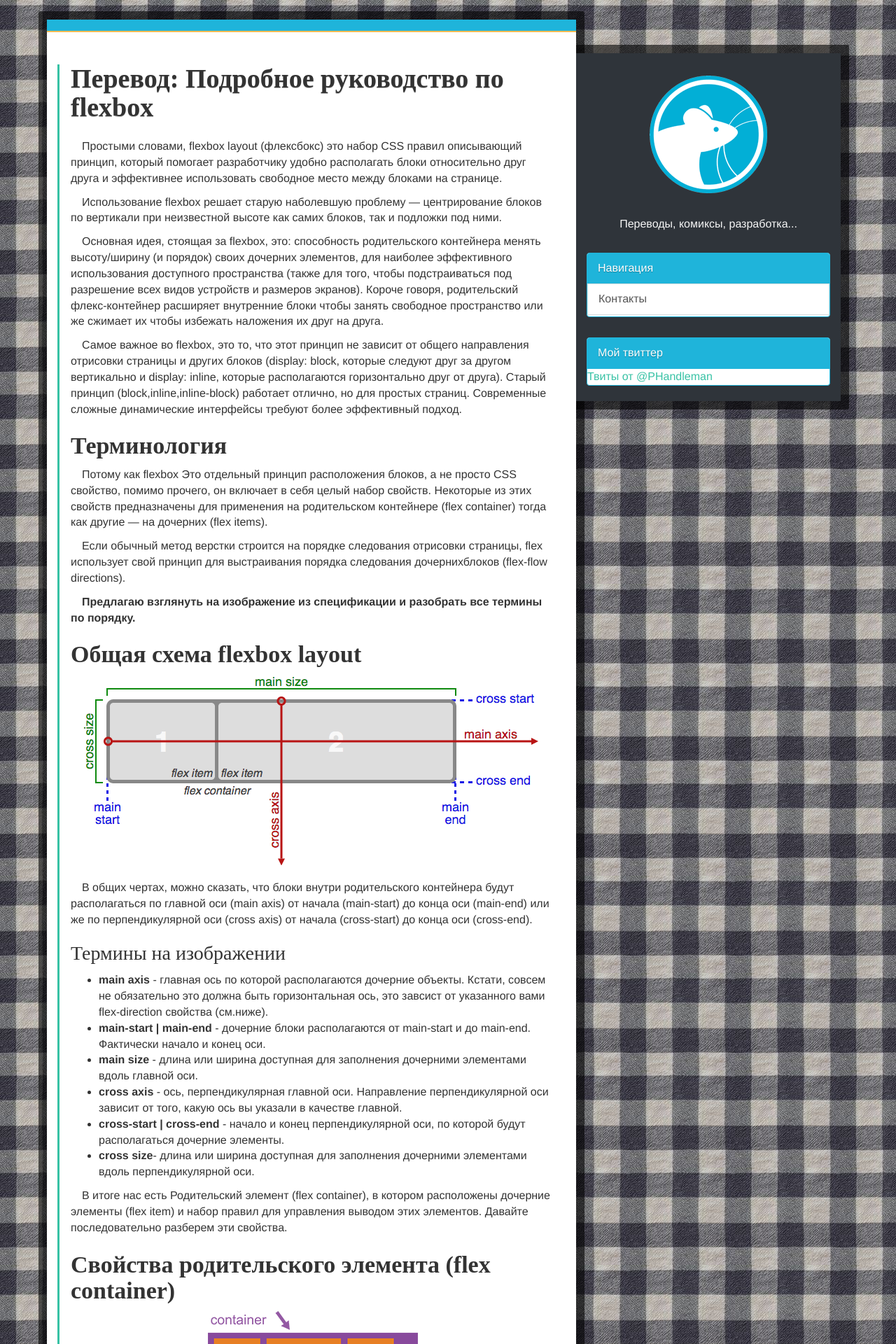
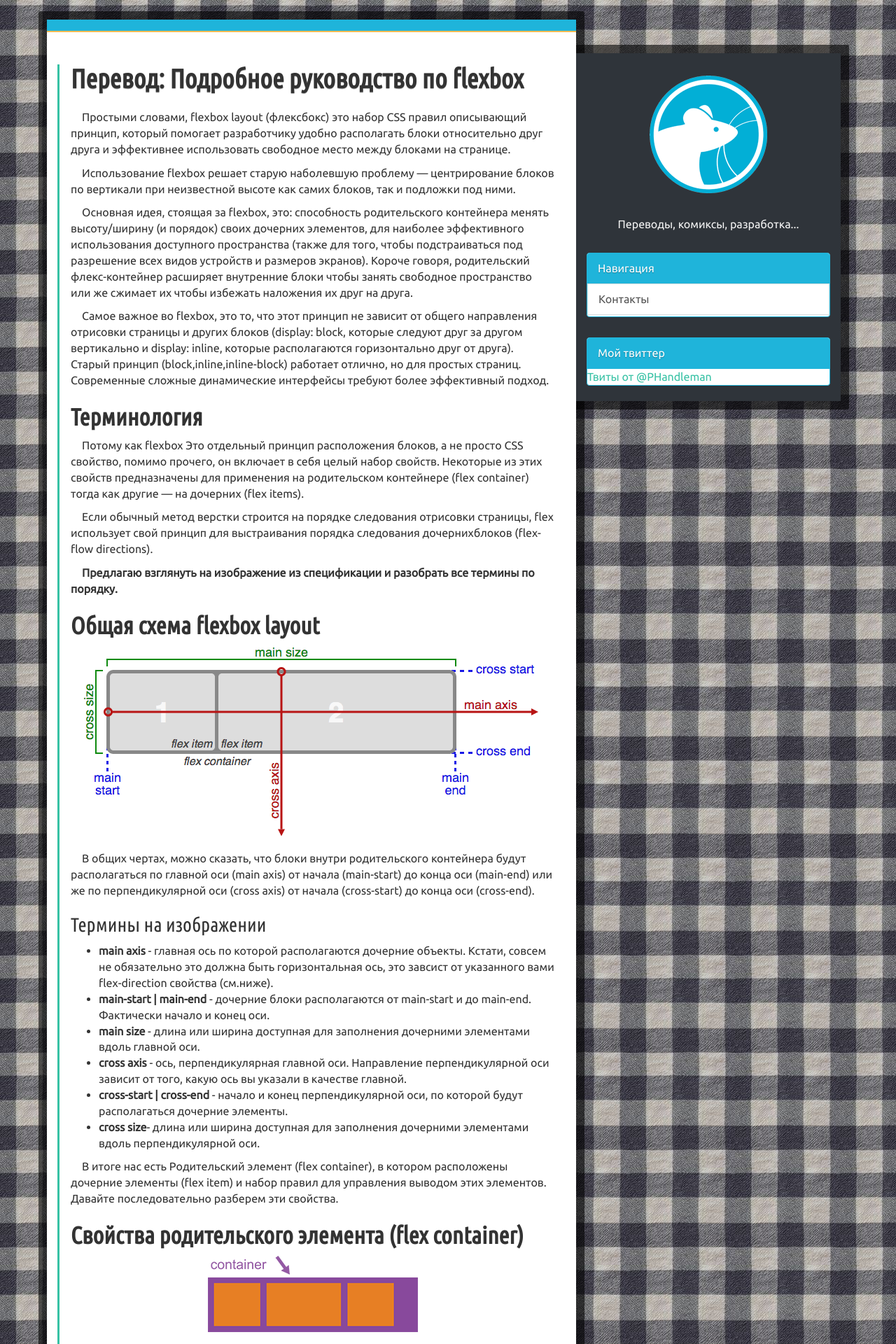
Before and after one commit to handleman/handleman.github.source, a Jekyll site: the page built from _posts/2015-09-05-podrobnoe-rukovodstvo-po-flexbox.markdown, in a window 1280 px wide. Shown: the top 1920 px of the page at 70% size. Built offline with Jekyll 4.4.1, drawn with Linux system fonts in a browser that asks for light colours; some web fonts are replaced; comment, search, counter and statistics services are not loaded.

Commit message:
proper fonts

```diff
--- a/_layouts/default.html
+++ b/_layouts/default.html
@@ -15,7 +15,7 @@
     <link rel="stylesheet" href="/assets/css/styles.css"/>
 
     <script src="https://ajax.googleapis.com/ajax/libs/jquery/3.3.1/jquery.min.js"></script>
-    <script src="/assets/js/bootstrap.min.js"></script>
+    <!--<script src="/assets/js/bootstrap.min.js"></script>-->
     <script src="/assets/js/jquery.scrollTo.min.js"></script>
     <script src="/assets/js/page.js"></script>
 
--- a/assets/css/styles.css
+++ b/assets/css/styles.css
@@ -1,5 +1,4 @@
-@import 'http://webfonts.ru/import/cleanvertising.css';
-@import 'http://webfonts.ru/import/bender.css';
+@import url('https://fonts.googleapis.com/css?family=Ubuntu|Ubuntu+Condensed');
 @-moz-keyframes shake {
   0%,
   100% {
@@ -97,6 +96,7 @@
 }
 body {
   background: #708090 url(../images/warmpattern.jpg) repeat;
+  font-family: 'Ubuntu', sans-serif;
 }
 .logo {
   display: block;
@@ -171,13 +171,13 @@ font-weight:bold;
 }
 .text-body article h1 {
   text-shadow: 0 1px 0 rgba(0, 0, 0, 0.3);
-  font-family: 'Cleanvertising';
+  font-family: 'Ubuntu Condensed', sans-serif;;
   font-weight: 600;
   margin-bottom: .6em;
 }
 .text-body article h2,
 .text-body article h3 {
-  font-family: 'Cleanvertising';
+  font-family: 'Ubuntu Condensed', sans-serif;;
 }
 .text-body article p {
   text-indent: 1em;
@@ -207,7 +207,7 @@ border-bottom:solid 2px #F5BC53;
 .main-header h1 .text-node {
   display: block;
   line-height: 1.5em;
-  font-family: 'Bender';
+  font-family: 'bender',Helvetica, sans-serif;
   color: #f5f5f5;
   text-shadow: 0 1px 1px rgba(0, 0, 0, 0.3);
   font-size: 56px;
```
